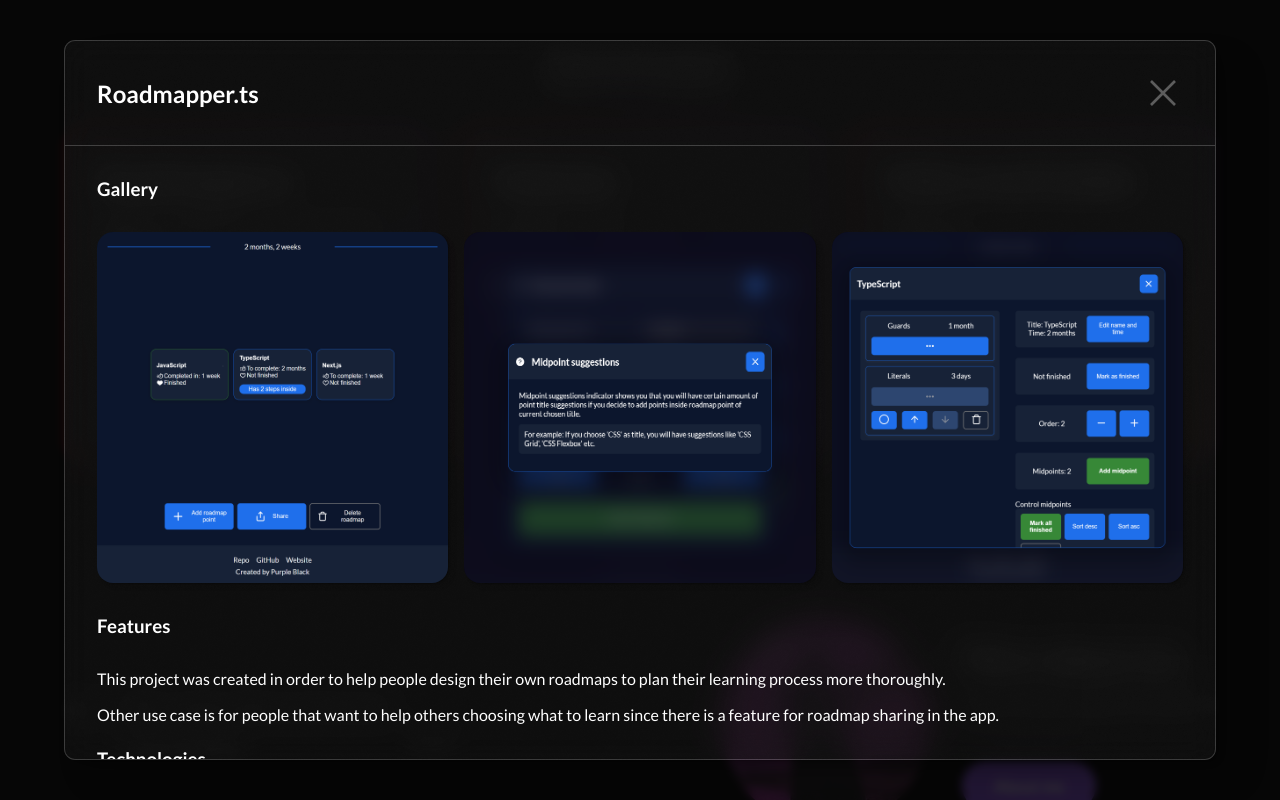
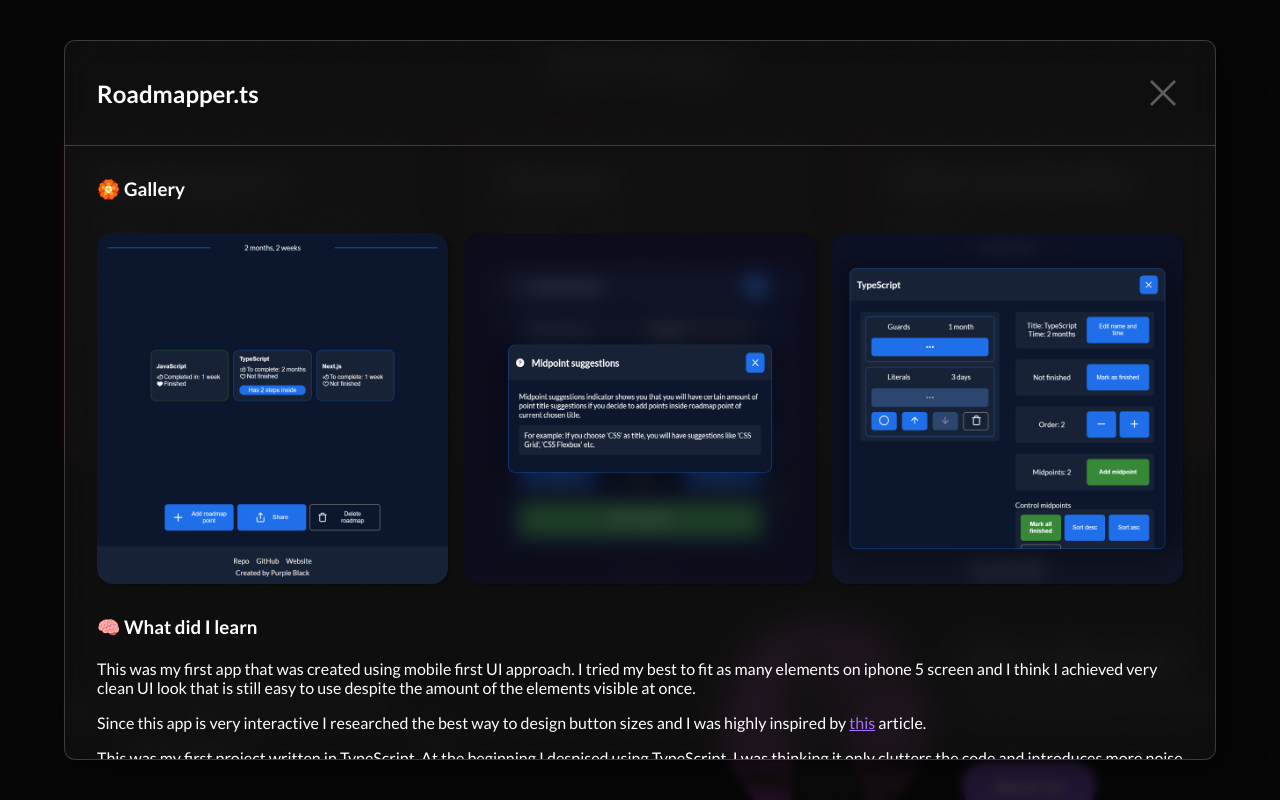
Before and after one commit to goodideagiver/purple-dev-react, a React (Create React App) app: page / in a window 1280 px wide. Both pictures are taken after a click on the button "Check out". Shown: the part 1084-1884 px from the top of the page. Built offline with nearby package versions, Linux system fonts and the light colour scheme.

Commit message:
Finish roadmapper article contents

```diff
--- a/src/components/UI/button/Button.js
+++ b/src/components/UI/button/Button.js
@@ -3,7 +3,14 @@ import styles from './button.module.css';
 import React from 'react';
 import { Link } from 'react-router-dom';
 
-const Button = ({ onClick, route, link, variant, className, ...props }) => {
+export const Button = ({
+	onClick,
+	route,
+	link,
+	variant,
+	className,
+	...props
+}) => {
 	if (route) {
 		return (
 			<Link
--- a/src/components/UI/projectCards/data/articles/ArticleTools/ArticleTemplate/ArticleTechnologies.js
+++ b/src/components/UI/projectCards/data/articles/ArticleTools/ArticleTemplate/ArticleTechnologies.js
@@ -3,7 +3,7 @@ import classes from './ArticleTechnologies.module.css';
 export const ArticleTechnologies = ({ technologiesArray }) => {
 	return (
 		<section>
-			<h3>Technologies</h3>
+			<h3>⚙️ Technologies</h3>
 			<ul className={classes.list}>
 				{technologiesArray.map((technology, index) => (
 					<li
--- a/src/components/UI/projectCards/data/articles/ArticleTools/ArticleTemplate/ArticleTemplate.js
+++ b/src/components/UI/projectCards/data/articles/ArticleTools/ArticleTemplate/ArticleTemplate.js
@@ -1,3 +1,4 @@
+import Button from '../../../../../button/Button';
 import { ArticleSection } from './ArticleSection';
 import { ArticleTechnologies } from './ArticleTechnologies';
 
@@ -14,14 +15,39 @@ export const ArticleTemplate = ({
 		<div className={classes.root}>
 			{whatDidILearn && (
 				<ArticleSection
-					sectionName='What did I learn'
+					sectionName='🧠 What did I learn'
 					children={whatDidILearn}
 				/>
 			)}
 			{features && (
-				<ArticleSection sectionName='Features' children={features} />
+				<ArticleSection sectionName='✨ Features' children={features} />
 			)}
 			{technologies && <ArticleTechnologies technologiesArray={technologies} />}
+			{(!!repoLink || !!demoLink) && (
+				<section className={classes.links}>
+					{repoLink && (
+						<Button
+							variant='callToAction'
+							link={repoLink}
+							target='_blank'
+							rel='noopener noreferrer'
+						>
+							{' '}
+							📦 Repo
+						</Button>
+					)}{' '}
+					{demoLink && (
+						<Button
+							variant='glow'
+							target='_blank'
+							rel='noopener noreferrer'
+							link={demoLink}
+						>
+							🎬 Demo
+						</Button>
+					)}
+				</section>
+			)}
 		</div>
 	);
 };
--- a/src/components/UI/projectCards/data/articles/ArticleTools/ArticleTemplate/ArticleTemplate.module.css
+++ b/src/components/UI/projectCards/data/articles/ArticleTools/ArticleTemplate/ArticleTemplate.module.css
@@ -1,14 +1,41 @@
 .root {
 	display: flex;
 	flex-direction: column;
-	gap: 0.5rem;
+	gap: 2rem;
 }
 
 .root h3 {
-	margin-bottom: 2rem;
+	margin-bottom: 1.2rem;
 }
 
 .root p {
-	margin-bottom: 1rem;
+	margin: 1rem 0;
 	line-height: 1.2;
 }
+
+.externalLink {
+	color: var(--color-primary);
+	text-decoration: underline;
+}
+
+.externalLink:hover {
+	color: var(--btn-primary-hover);
+}
+
+.list {
+	padding-left: 1rem;
+}
+
+.links {
+	margin-top: 2rem;
+	display: grid;
+	grid-template-columns: repeat(auto-fit, minmax(100px, 1fr));
+	justify-items: stretch;
+	text-align: center;
+	gap: 2rem;
+}
+
+.links a {
+	width: auto;
+	font-size: 1.4rem;
+}
--- a/src/components/UI/projectCards/data/articles/ArticleTools/Gallery.js
+++ b/src/components/UI/projectCards/data/articles/ArticleTools/Gallery.js
@@ -4,7 +4,7 @@ import { GalleryImage } from './GalleryImage';
 export const Gallery = ({ images }) => {
 	return (
 		<section>
-			<h3 className={classes.title}>Gallery</h3>
+			<h3 className={classes.title}>🏵️ Gallery</h3>
 			<div className={classes.root}>
 				{images.map((image, index) => (
 					<GalleryImage image={image} key={index} />
--- a/src/components/UI/projectCards/data/articles/Roadmapper.js
+++ b/src/components/UI/projectCards/data/articles/Roadmapper.js
@@ -5,11 +5,70 @@ import { ArticleTemplate } from './ArticleTools/ArticleTemplate/ArticleTemplate'
 
 import { Gallery } from './ArticleTools/Gallery';
 
+import classes from './ArticleTools/ArticleTemplate/ArticleTemplate.module.css';
+
 const images = [
 	{ src: roadmapper1 },
 	{ src: roadmapper2 },
 	{ src: roadmapper3 },
 ];
+
+const WhatDidILearn = () => (
+	<>
+		<p>
+			This was my first app that was created using mobile first UI approach. I
+			tried my best to fit as many elements on iphone 5 screen and I think I
+			achieved very clean UI look that is still easy to use despite the amount
+			of the elements visible at once.
+		</p>
+		<p>
+			Since this app is very interactive I researched the best way to design
+			button sizes and I was highly inspired by{' '}
+			<a
+				className={classes.externalLink}
+				target='_blank'
+				rel='noopener noreferrer'
+				href='https://uxmovement.com/mobile/optimal-size-and-spacing-for-mobile-buttons/'
+			>
+				this
+			</a>{' '}
+			article.{' '}
+		</p>
+		<p>
+			This was my first project written in TypeScript. At the beginning I
+			despised using TypeScript, I was thinking it only clutters the code and
+			introduces more noise than pros. I was wrong. I learned that TypeScript is
+			a great tool to use and I am very happy with the result. Developing this
+			app was becoming easier and easier as I learned more about TypeScript and
+			its features. Refactoring and reusing existing code was easier the more
+			code I wrote.
+		</p>
+		<p>
+			The thing I'm most proud of is{' '}
+			<a
+				className={classes.externalLink}
+				href='https://github.com/goodideagiver/roadmapper-ts/blob/master/src/components/AddPointModal/AddPointModal.tsx'
+				target='_blank'
+				rel='noopener noreferrer'
+			>
+				AddPointModal
+			</a>{' '}
+			component. It is a modal that is used to add new points to the roadmap. At
+			least it was planned to use for it. Hovewer I realized at some point durng
+			development that this component could be used for other purposes as well.
+		</p>
+		<p>This component was also reused for these features:</p>
+		<ul className={classes.list}>
+			<li>Add roadmap midpoint</li>
+			<li>Edit roadmap point</li>
+		</ul>
+		<p>
+			It was a great experience when I was trying to write this component in the
+			most abstract way in order for it to work with multiple uses. And
+			TypeScript was a great help.
+		</p>
+	</>
+);
 
 const Features = () => (
 	<>
@@ -38,6 +97,9 @@ export const Roadmapper = () => {
 					'Parcel',
 				]}
 				features={<Features />}
+				whatDidILearn={<WhatDidILearn />}
+				demoLink='https://goodideagiver.github.io/roadmapper-ts/'
+				repoLink='https://github.com/goodideagiver/roadmapper-ts'
 			/>
 		</>
 	);
```
